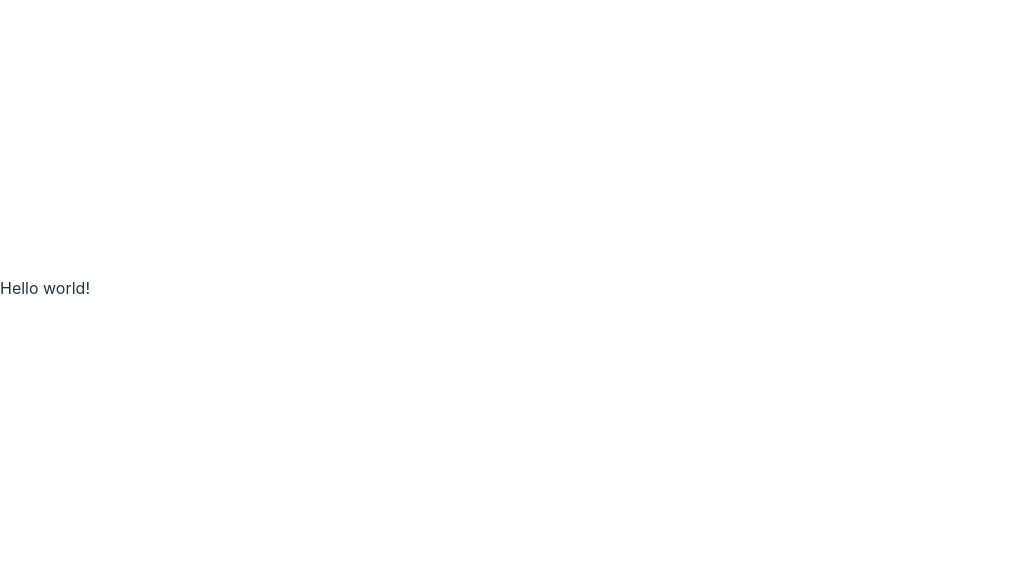
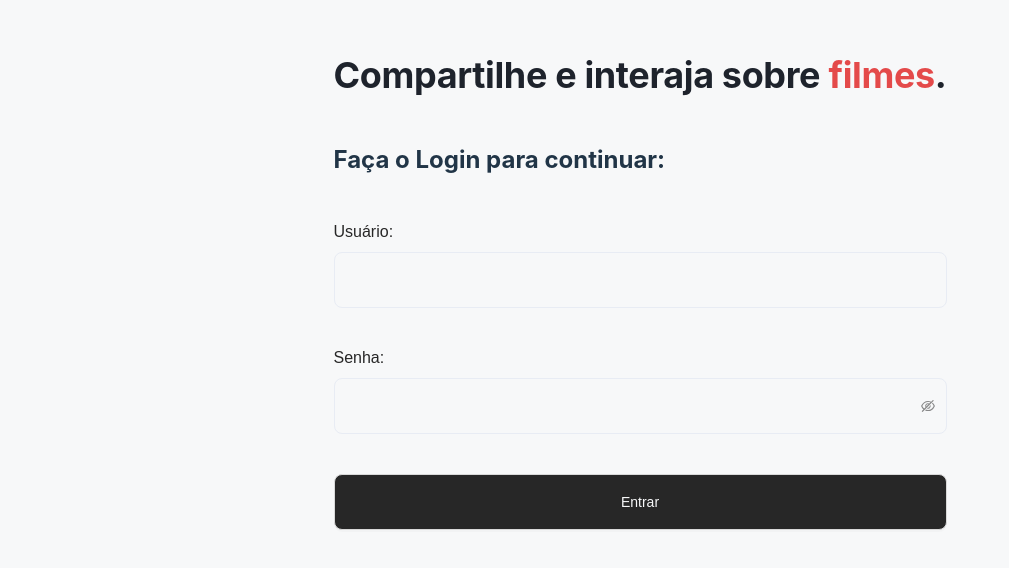
Before and after one commit to huilde/Projeto-pds-front, a React (Vite) app: page / in a window 1280 px wide. Shown: the part 112-680 px from the top of the page, without its empty margins (0-1009 px from the left). Built offline with nearby package versions, Linux system fonts and the light colour scheme.

Commit message:
feat: implementation of login page

```diff
--- a/package.json
+++ b/package.json
@@ -11,9 +11,12 @@
   },
   "dependencies": {
     "antd": "^5.8.5",
+    "form": "^0.2.4",
+    "hook": "^0.0.5",
     "react": "^18.2.0",
     "react-dom": "^18.2.0",
-    "react-router-dom": "^6.15.0"
+    "react-router-dom": "^6.15.0",
+    "styled-components": "^6.0.7"
   },
   "devDependencies": {
     "@types/react": "^18.2.15",
--- a/src/index.css
+++ b/src/index.css
@@ -25,10 +25,8 @@ a:hover {
 
 body {
   margin: 0;
-  display: flex;
-  place-items: center;
-  min-width: 320px;
-  min-height: 100vh;
+  min-width: 100%;
+  min-height: 100%;
 }
 
 h1 {
--- a/src/main.tsx
+++ b/src/main.tsx
@@ -3,10 +3,12 @@ import ReactDOM from "react-dom/client";
 import { createBrowserRouter, RouterProvider } from "react-router-dom";
 import "./index.css";
 
+import { Login } from "./pages/Login/Login";
+
 const router = createBrowserRouter([
   {
     path: "/",
-    element: <div>Hello world!</div>,
+    element: Login(),
   },
 ]);
 
--- /dev/null
+++ b/src/pages/Login/Login.style.js
@@ -0,0 +1,195 @@
+import styled from "styled-components";
+
+const StyledLogin = styled.div`
+  background: #f7f8f9;
+  display: flex;
+  padding: 0.94rem;
+  width: 100vw;
+  height: 100vh;
+  align-items: center;
+  justify-content: center;
+  min-width: 50rem;
+
+  .main {
+    min-width: 40%;
+    align-items: center;
+    justify-content: center;
+  }
+  .button {
+    font-family: "Urbanist", sans-serif;
+    display: flex;
+    width: 100%;
+    height: 3.5rem;
+    padding: 1rem;
+    justify-content: center;
+    align-items: center;
+    gap: 0.625rem;
+    border-radius: 0.5rem;
+    background: var(--neutrals-neutral-01, #272727);
+    color: #f7f8f9;
+    cursor: pointer;
+  }
+
+  .button:hover {
+    background: var(--neutrals-black, #1c1c1c);
+  }
+
+  .button:disable {
+    opacity: 0.6000000238418579;
+    background: var(--neutrals-neutral-02, #8391a1);
+  }
+  .ant-input {
+    background: var(--neutrals-neutral-04, #f7f8f9);
+  }
+
+  .alert {
+    margin: 30px 0;
+    height: 72px;
+    display: flex;
+    align-items: center;
+    padding: 0 24px;
+
+    color: var(--semantics-error, #882525);
+    font-size: 16px;
+    font-style: normal;
+    font-weight: 400;
+    line-height: 125%;
+  }
+
+  .baseInput {
+    display: flex;
+    width: 100%;
+    height: 56px;
+    align-items: center;
+    gap: 10px;
+    align-self: stretch;
+    border-radius: 8px;
+    border: 1px solid var(--neutrals-neutral-03, #e8ecf4);
+    background: var(--neutrals-neutral-04, #f7f8f9);
+    margin-bottom: 1rem;
+    margin-top: 0.62rem;
+  }
+
+  .baseInput:focus {
+    outline-color: #0fba91 !important;
+  }
+  .errorInput {
+    outline-color: #882525 !important;
+    border: 1px solid #882525;
+  }
+
+  .eye {
+    position: relative;
+    bottom: 3.5rem;
+    left: 90%;
+    cursor: pointer;
+  }
+
+  .mainText {
+    color: #1e232c;
+    font-size: 36px;
+    font-style: normal;
+    font-family: "Inter", sans-serif;
+
+    font-weight: 700;
+    line-height: 130%;
+    letter-spacing: -0.36px;
+    text-align: left;
+    margin: 1.875rem 0 0;
+    width: 100%;
+  }
+  .red {
+    color: #e44a4a;
+  }
+  .label {
+    color: var(--neutrals-neutral-01, #272727);
+    font-size: 16px;
+    font-family: "Urbanist", sans-serif;
+    font-style: normal;
+    font-weight: 500;
+    line-height: 125%;
+    margin-bottom: 1;
+  }
+  .submainText {
+    color: var(--dark, #1e232c);
+    font-size: 36px;
+    font-family: "Inter", sans-serif;
+    font-style: italic;
+    font-weight: 200;
+    line-height: 130%;
+    letter-spacing: -0.36px;
+    margin-bottom: 1.875rem;
+  }
+
+  .error {
+    color: var(--semantics-error, #882525);
+    font-size: 14px;
+    font-family: "Urbanist", sans-serif;
+    font-style: normal;
+    font-weight: 500;
+    line-height: 125%;
+    display: flex;
+    align-items: center;
+    gap: 0.5rem;
+    margin-top: -0.5rem;
+    margin-bottom: 1rem;
+  }
+
+  .imagePlaceholder {
+    width: 80%;
+    height: 10px;
+    display: block;
+    position: relative;
+  }
+
+  .ola {
+    max-width: 360px;
+  }
+
+  .top {
+    margin-top: -2.2rem;
+  }
+
+  @media (min-width: 1200px) {
+    .imagePlaceHolder {
+      height: 100%;
+      display: flex;
+      align-items: center;
+      justify-content: center;
+      max-width: 20.6875rem;
+    }
+    .metade {
+      background: #d1e0ee;
+      display: flex;
+      width: 50vw;
+      justify-content: center;
+    }
+
+    .metade2 {
+      display: flex;
+      flex-direction: column;
+      width: 50vw;
+      justify-content: center;
+      padding: 154px;
+    }
+    .ola {
+      display: flex;
+      flex-direction: row;
+      max-width: 20000px !important;
+      height: 100%;
+      justify-content: start;
+      width: 100%;
+    }
+    .eye {
+      left: 90%;
+    }
+    padding: 0;
+  }
+
+  @media (max-width: 1199px) {
+    justify-content: center;
+    width: 100%;
+  }
+`;
+
+export { StyledLogin };
--- /dev/null
+++ b/src/pages/Login/Login.tsx
@@ -0,0 +1,74 @@
+import { FormEvent, useState } from "react";
+import { Button, Checkbox, Form, Input } from "antd";
+
+type FieldType = {
+  username?: string;
+  password?: string;
+  remember?: string;
+};
+
+import { StyledLogin } from "./Login.style";
+const Login = () => {
+  const onFinish = (values: any) => {
+    console.log("Success:", values);
+  };
+
+  const onFinishFailed = (errorInfo: any) => {
+    console.log("Failed:", errorInfo);
+  };
+  return (
+    <StyledLogin>
+      <main className="main">
+        <h1 className="mainText">
+          Compartilhe e interaja sobre <span className="red">filmes</span>.
+        </h1>
+        <br />
+        <h2> Faça o Login para continuar:</h2>
+        <br />
+        <Form
+          className="teste"
+          name="basic"
+          onFinish={onFinish}
+          onFinishFailed={onFinishFailed}
+          autoComplete="off"
+        >
+          <Form.Item<FieldType>
+            className="label"
+            name="username"
+            rules={[
+              {
+                required: true,
+                message: "Por favor digite seu e-mail",
+              },
+            ]}
+          >
+            <label className="label">Usuário:</label>
+            <Input className="baseInput" />
+          </Form.Item>
+
+          <Form.Item<FieldType>
+            className="label"
+            name="password"
+            rules={[
+              {
+                required: true,
+                message: "Por favor digite uma senha!",
+              },
+            ]}
+          >
+            <label className="label"> Senha:</label>
+            <Input.Password className="baseInput" />
+          </Form.Item>
+
+          <Form.Item>
+            <Button className="button" htmlType="submit">
+              Entrar
+            </Button>
+          </Form.Item>
+        </Form>
+      </main>
+    </StyledLogin>
+  );
+};
+
+export { Login };
```
Also changed, not shown: 1 other file (tests, documents, lock files or other folders).
